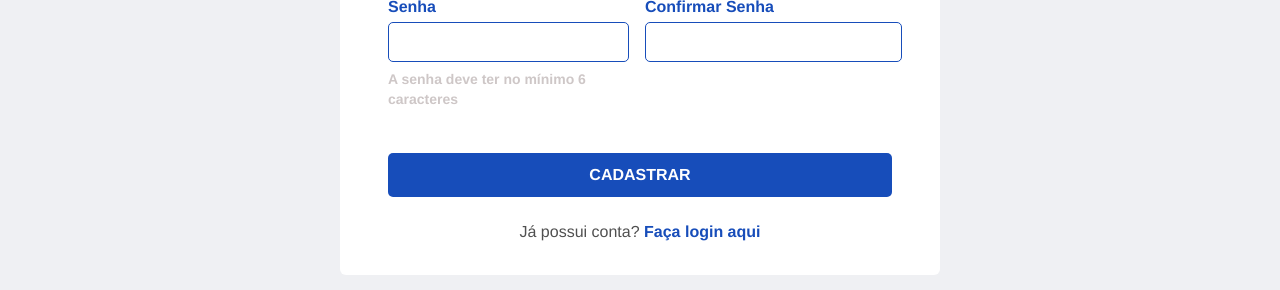
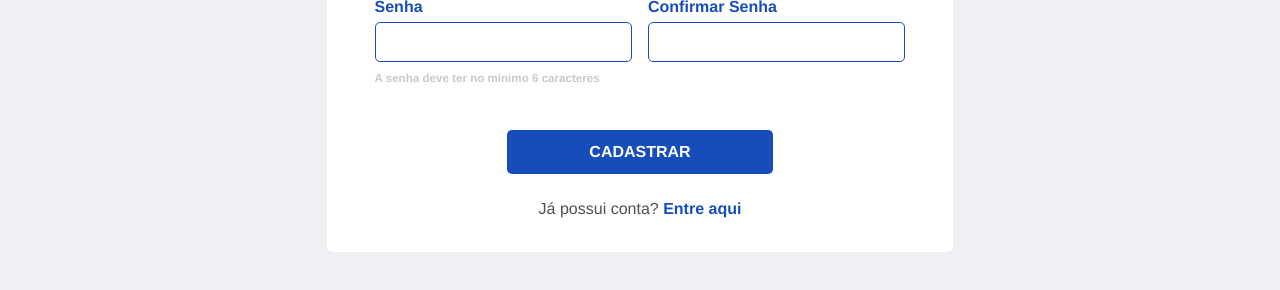
Before and after one commit to EduardoAguiarS/test-inpeace-vue2, a Vue app: page /register in a window 1280 px wide. Shown: the part 385-675 px from the top of the page. Built offline with nearby package versions, Linux system fonts and the light colour scheme; no server answers.

Commit message:
add new icon and page title

```diff
--- a/public/index.html
+++ b/public/index.html
@@ -4,7 +4,7 @@
     <meta charset="utf-8">
     <meta http-equiv="X-UA-Compatible" content="IE=edge">
     <meta name="viewport" content="width=device-width,initial-scale=1.0">
-    <link rel="icon" href="<%= BASE_URL %>favicon.ico">
+    <link rel="icon" href="<%= BASE_URL %>favicon.png">
     <title><%= htmlWebpackPlugin.options.title %></title>
   </head>
   <body>
--- a/src/components/register/Form.vue
+++ b/src/components/register/Form.vue
@@ -86,7 +86,7 @@
       </div>
       <div class="register__form--login">
         <p>
-          Já possui conta? <router-link to="/">Faça login aqui</router-link>
+          Já possui conta? <router-link to="/">Entre aqui</router-link>
         </p>
       </div>
     </form>
@@ -181,10 +181,10 @@ export default {
     padding: 2rem 3rem;
     border-radius: 6px;
     margin: 0 1rem;
-    max-width: 600px;
 
     &--button {
-    margin: 2.7rem 0 1.5rem 0;
+      margin: 2.7rem auto 1.5rem auto;
+      width: 50%;
       button {
         @include button($white, $primary);
       }
@@ -251,8 +251,9 @@ export default {
     }
 
     &--rule {
+      @include content-gray-md;
       margin-top: 0.3rem;
-      font-size: 0.875rem;
+      font-size: 0.725rem;
       color: $gray-dark;
     }
   }
--- a/src/router/index.js
+++ b/src/router/index.js
@@ -9,16 +9,25 @@ const routes = [
     path: '/',
     name: 'login',
     component: LoginView,
+    meta: {
+      title: 'Entrar - Teste InPeace',
+    },
   },
   {
     path: '/register',
     name: 'register',
     component: () => import('../views/RegisterView.vue'),
+    meta: {
+      title: 'Registrar - Teste InPeace',
+    },
   },
   {
     path: '/manage',
     name: 'manage',
     component: () => import('../views/ManageView.vue'),
+    meta: {
+      title: 'Gerenciar - Teste InPeace',
+    },
   },
 ];
 
@@ -28,4 +37,9 @@ const router = new VueRouter({
   routes,
 });
 
+router.beforeEach((to, from, next) => {
+  document.title = to.meta.title;
+  next();
+});
+
 export default router;
```
Also changed, not shown: public/favicon.png (added), 1 other file (tests, documents, lock files or other folders).
